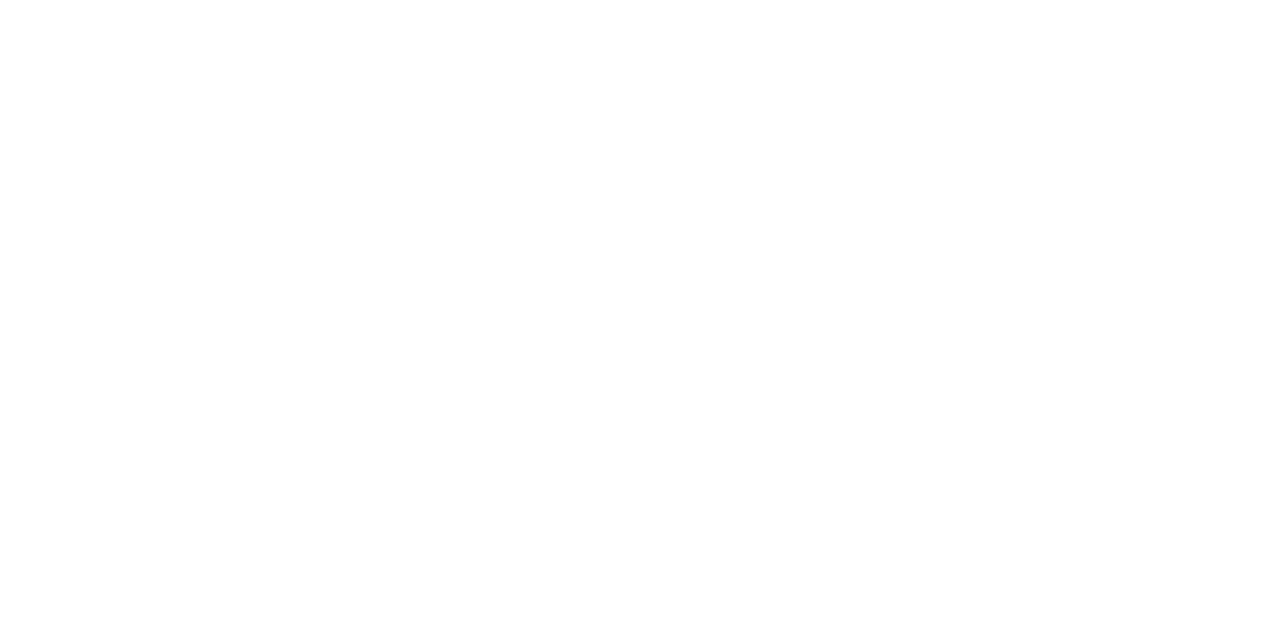
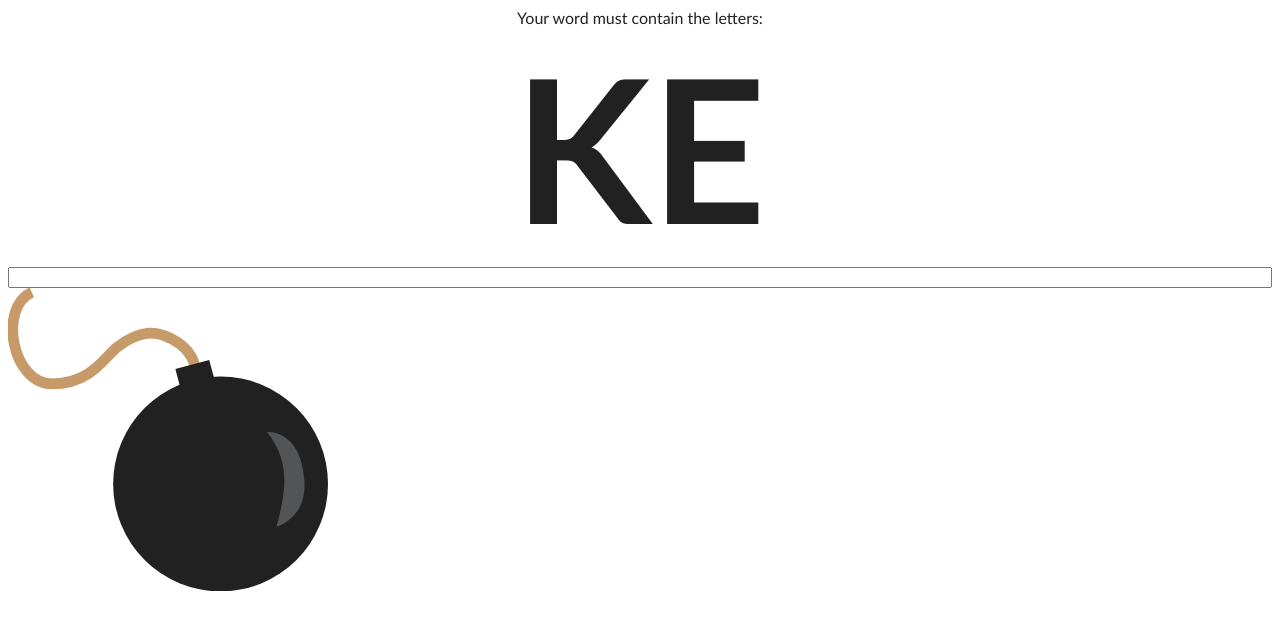
Before and after one commit to NotWoods/local-hack-day, a website: page games/pass-the-bomb/game.html in a window 1280 px wide. Drawn offline with Linux system fonts and the light colour scheme.

Commit message:
Working on CSS/html

```diff
--- /dev/null
+++ b/games/pass-the-bomb/game.css
@@ -0,0 +1,23 @@
+body {
+	font-family: 'Trebuchet MS', 'Lucida Sans Unicode', 'Lucida Grande', 'Lucida Sans', Arial, sans-serif;
+	color: #212121;
+}
+
+.Game {
+	display: flex;
+	flex-flow: column;
+	text-align: center;
+}
+
+.Game-subtitle {
+
+}
+
+.Game-letters {
+	font-size: 25vh;
+	margin: 0;
+}
+
+.Game-bomb {
+	width: 20em;
+}
--- a/games/pass-the-bomb/game.html
+++ b/games/pass-the-bomb/game.html
@@ -1,10 +1,16 @@
-<template>
-	<h2>Your word must contain the letters:</h2>
-	<h1 id="">KE</h1>
+<!doctype html>
+<html>
+<head>
+	<link rel="stylesheet" href="game.css">
+</head>
+<body>
+	<section class="Game">
+		<span class="Game-subtitle">Your word must contain the letters:</span>
+		<h1 class="Game-letters" id="letterSet">KE</h1>
 
-	<input id="wordInput" type="text">
+		<input id="wordInput" type="text" class="Game-input">
 
-	<svg xmlns="http://www.w3.org/2000/svg" viewBox="0 0 445.9 422.7" id="bomb">
+		<svg xmlns="http://www.w3.org/2000/svg" viewBox="0 0 445.9 422.7" id="bomb" class="Game-bomb">
 			<g transform="translate(-298.798 -435.313)">
 				<path id="fuse" fill="none" stroke="#c79a6a" stroke-width="15" d="M559 547.4s1-29.5-43-46c-32-12-63 15-63 15-16.5 10-35.7 52.5-92.4 52.5S285 462 332 441.3"/>
 				<circle fill="#212121" cx="595" cy="708.4" r="149.7" />
@@ -12,4 +18,6 @@
 				<path fill="#535456" d="M659.8 636c30 38 29 76 13 132 0 0 42.8-11 39-65-5-71.2-52-67-52-67z"/>
 			</g>
 		</svg>
-</template>
+	</section>
+</body>
+</html>
```
Lines whose indentation alone changed are shown as unchanged.
